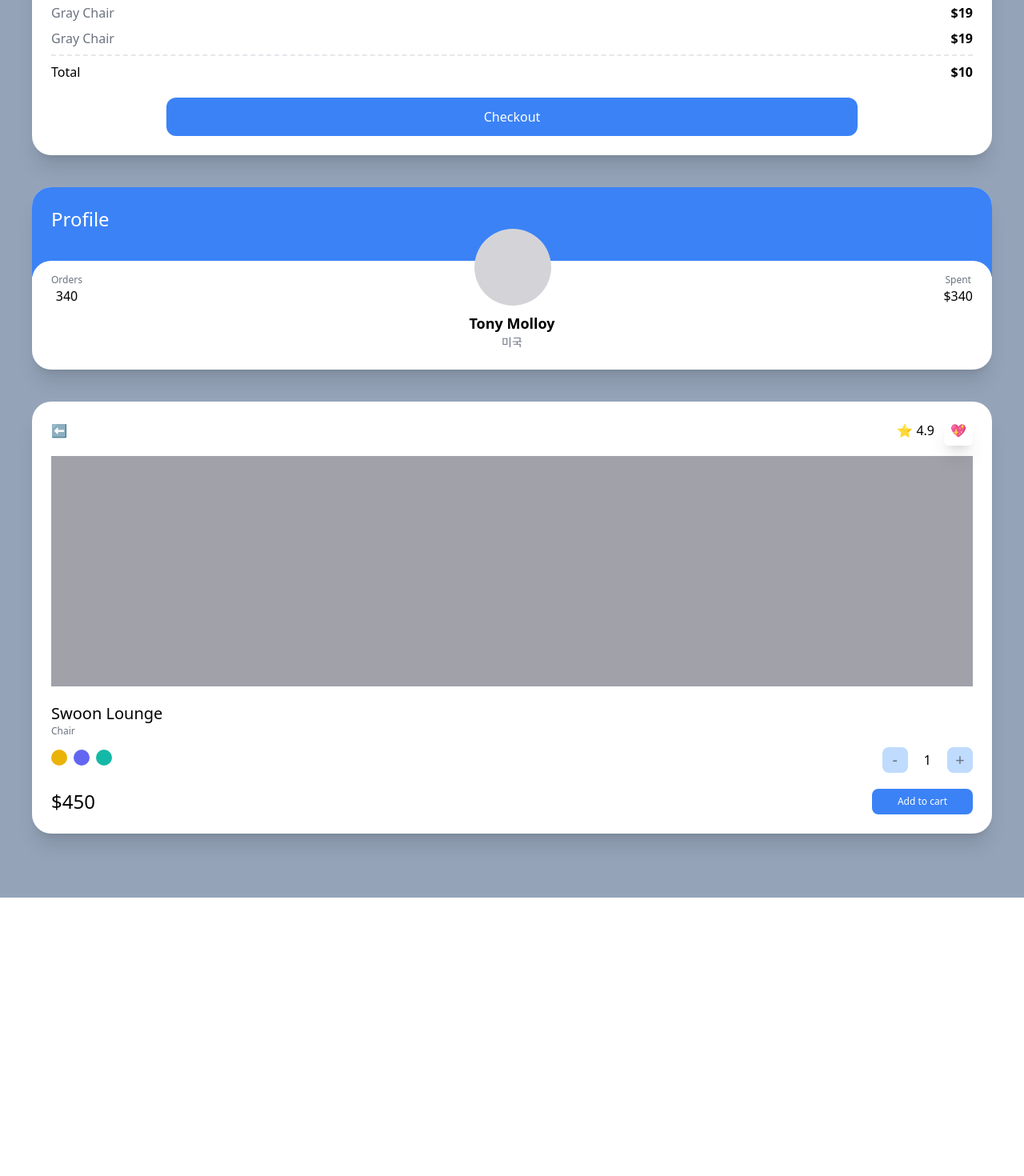
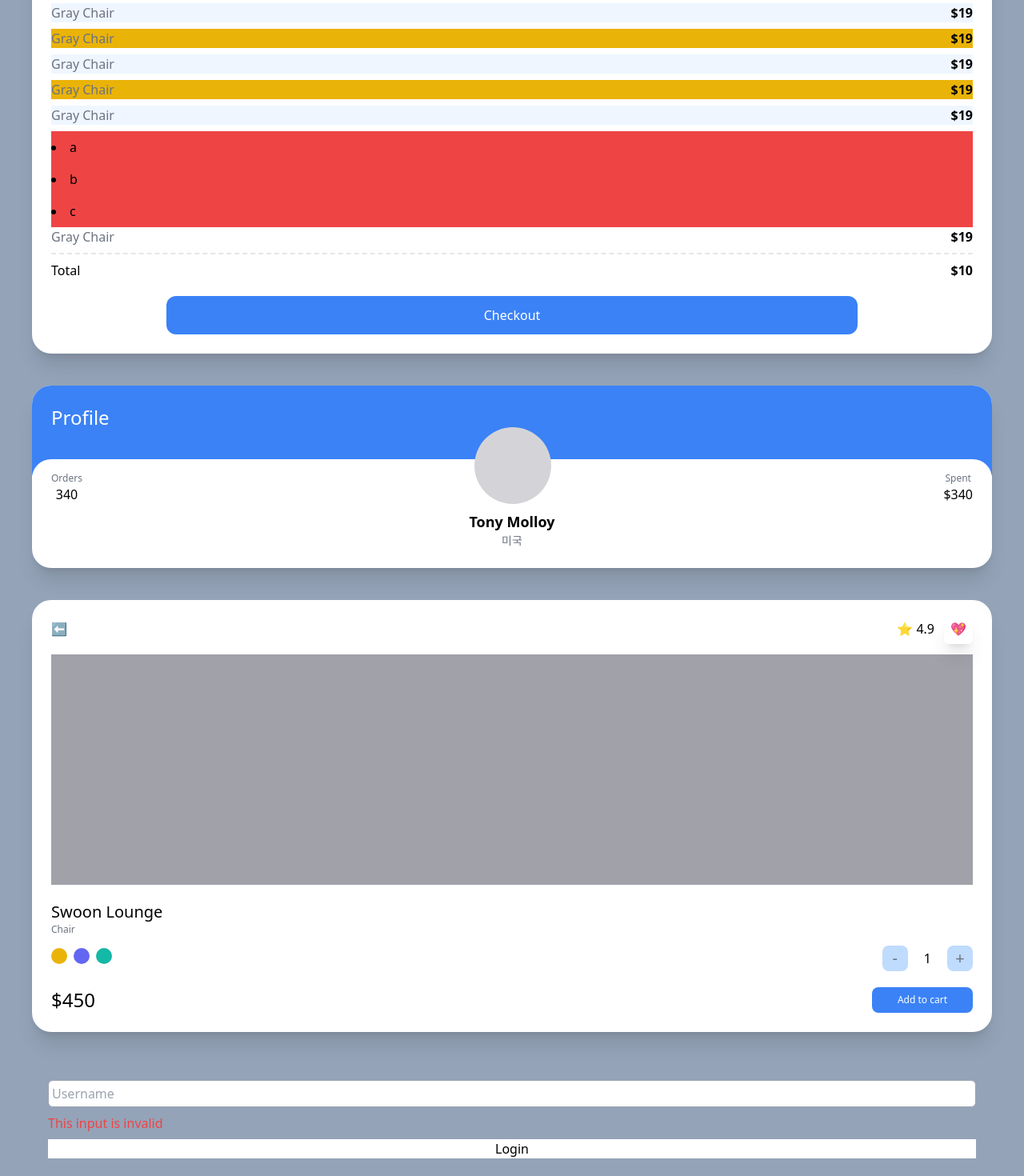
Before and after one commit to jeondoh/carrot-market, a Next.js app: page / in a window 1280 px wide. Shown: the part 140-1610 px from the top of the page at 80% size. Before the commit the page ends 1262 px from the top, so only its background shows below. Built offline with nearby package versions, Linux system fonts and the light colour scheme.

Commit message:
feat: tailwind modifiers for list & forms

```diff
--- a/pages/index.tsx
+++ b/pages/index.tsx
@@ -7,10 +7,22 @@
         {/* 1 */}
         <div className="bg-white p-6 rounded-3xl shadow-xl">
           <span className="font-semibold text-2xl">Select Item</span>
-          <div className="flex justify-between my-2">
-            <span className="text-gray-500">Gray Chair</span>
-            <span className="font-semibold">$19</span>
-          </div>
+          <ul>
+            {[1, 2, 3, 4, 5].map((i) => (
+              <div
+                key={i}
+                className="flex justify-between my-2 odd:bg-blue-50 even:bg-yellow-500"
+              >
+                <span className="text-gray-500">Gray Chair</span>
+                <span className="font-semibold">$19</span>
+              </div>
+            ))}
+          </ul>
+          {["a", "b", "c", ""].map((c, i) => (
+            <li className="bg-red-500 py-2 empty:hidden" key={i}>
+              {c}
+            </li>
+          ))}
           <div className="flex justify-between">
             <span className="text-gray-500">Gray Chair</span>
             <span className="font-semibold">$19</span>
@@ -26,7 +38,7 @@
           </div>
         </div>
         {/* 2 */}
-        <div className="bg-white overflow-hidden rounded-3xl shadow-xl">
+        <div className="bg-white overflow-hidden rounded-3xl shadow-xl group">
           <div className="bg-blue-500 p-6 pb-14">
             <span className="text-white text-2xl">Profile</span>
           </div>
@@ -36,7 +48,7 @@
                 <span className="text-xs text-gray-500">Orders</span>
                 <span className="font-medium">340</span>
               </div>
-              <div className="h-24 w-24 bg-zinc-300 rounded-full" />
+              <div className="h-24 w-24 bg-zinc-300 rounded-full group-hover:bg-red-300 transition-colors" />
               <div className="flex flex-col items-center">
                 <span className="text-xs text-gray-500">Spent</span>
                 <span className="font-medium">$340</span>
@@ -85,6 +97,25 @@
             </div>
           </div>
         </div>
+
+        <form className="flex flex-col space-y-2  p-5 ">
+          <input
+            type="text"
+            required
+            placeholder="Username"
+            className="border p-1 peer border-gray-400 rounded-md "
+          />
+          <span className="hidden peer-invalid:block peer-invalid:text-red-500">
+            This input is invalid
+          </span>
+          <span className="hidden peer-valid:block peer-valid:text-teal-500">
+            Awesome username
+          </span>
+          <span className="hidden peer-hover:block peer-hover:text-amber-500">
+            Hello
+          </span>
+          <input type="submit" value="Login" className="bg-white" />
+        </form>
       </div>
     </div>
   );
```
